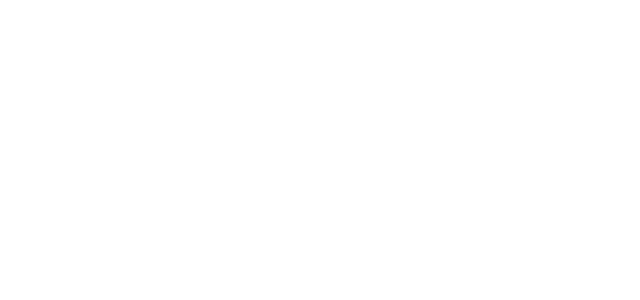
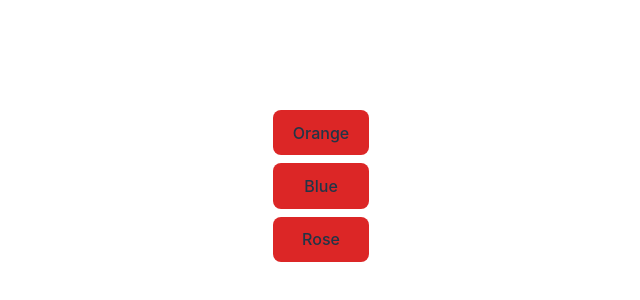
Before and after one commit to gachagas/react-workshop, a React (Vite) app: page / in a window 1280 px wide. Shown: the part 214-514 px from the top of the page, without its empty margins (319-959 px from the left). Built offline with nearby package versions, Linux system fonts and the light colour scheme.

Commit message:
heheheeh

```diff
--- a/src/App.tsx
+++ b/src/App.tsx
@@ -1,5 +1,6 @@
 import "./App.css";
 import ExcerciseButton from "./components/solutions/ExcerciseButton";
+import { ItemList } from "./components/ItemList";
 
 const NAMES_A = ["Orange", "Blue", "Rose"];
 const NAMES_B = ["Yellow", "Gray", "Pink"];
@@ -12,7 +13,12 @@
 function App() {
   return (
     <>
-      <div className="flex flex-col gap-2"></div>
+      <div className="flex flex-col gap-2">
+        <ItemList
+          dataX={NAMES_A}
+          dataY={COLORS_A}
+        ></ItemList>
+      </div>
     </>
   );
 }
--- a/src/components/ItemList.tsx
+++ b/src/components/ItemList.tsx
@@ -8,6 +8,8 @@
   const [selectedIndex, setSelectedIndex] = useState(-1);
 
   const message = <div>There is nothing here</div>;
+
+  const youSelectedMessage = <div>You Selected Thingy</div>;
 
   const itemlist = dataX.map((datum, index) => (
     <button
@@ -25,6 +27,7 @@
     <>
       {dataX.length === 0 && message}
       {itemlist}
+      {selectedIndex > -1 ? dataX[selectedIndex] : null}
     </>
   );
 };
```
